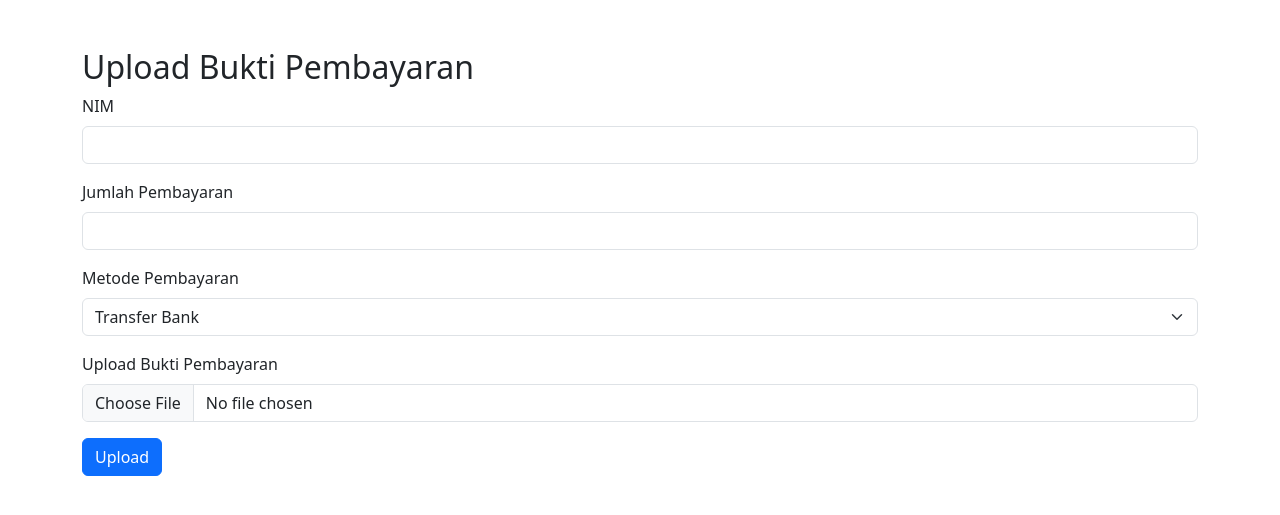
After one commit to ali-vian/asrama, a PHP site: page /asrama/app/warga/upload_pembayaran/upload_bukti_pembayaran.php in a window 1280 px wide. The commit adds this page. Shown: the top 515 px of the page. Run offline with PHP 8.4, Linux system fonts and the light colour scheme.

Commit message:
memperbaiki tampilan change_pengurus dan membuat file upload pembayaran

```diff
--- /dev/null
+++ b/app/warga/upload_pembayaran/koneksi.php
@@ -0,0 +1,12 @@
+<?php
+$host = 'localhost';
+$user = 'root';
+$password = '';
+$dbname = 'asrama';
+
+$conn = new mysqli($host, $user, $password, $dbname);
+
+if ($conn->connect_error) {
+    die("Koneksi gagal: " . $conn->connect_error);
+}
+?>
--- /dev/null
+++ b/app/warga/upload_pembayaran/upload_bukti_pembayaran.php
@@ -0,0 +1,78 @@
+<?php
+include('koneksi.php'); // Hubungkan ke database
+
+// Jika form di-submit
+if ($_SERVER['REQUEST_METHOD'] === 'POST') {
+    $nim = $_POST['nim'];
+    $tanggal_upload = date("Y-m-d H:i:s");
+    $jumlah_bayar = $_POST['jumlah_bayar'];
+    $metode_pembayaran = $_POST['metode_pembayaran'];
+    $status_verifikasi = "Menunggu"; // Status default
+    $catatan_admin = ""; // Default kosong
+
+    // Proses upload file
+    $target_dir = "uploads/";
+    $target_file = $target_dir . basename($_FILES["gambar"]["name"]);
+    $upload_ok = 1;
+
+    // Periksa apakah file adalah gambar
+    $check = getimagesize($_FILES["gambar"]["tmp_name"]);
+    if ($check !== false) {
+        $upload_ok = 1;
+    } else {
+        echo "File yang diunggah bukan gambar.";
+        $upload_ok = 0;
+    }
+
+    // Upload file jika valid
+    if ($upload_ok && move_uploaded_file($_FILES["gambar"]["tmp_name"], $target_file)) {
+        // Masukkan data ke tabel `bukti_pembayaran`
+        $sql_insert = "INSERT INTO bukti_pembayaran (nim, tanggal_upload, jumlah_bayar, metode_pembayaran, status_verifikasi, gambar, catatan_admin)
+                       VALUES ('$nim', '$tanggal_upload', '$jumlah_bayar', '$metode_pembayaran', '$status_verifikasi', '" . basename($_FILES["gambar"]["name"]) . "', '$catatan_admin')";
+
+        if ($conn->query($sql_insert) === TRUE) {
+            echo "<script>alert('Bukti pembayaran berhasil diunggah.'); window.location.href = 'status_pembayaran.php?nim=$nim';</script>";
+        } else {
+            echo "Gagal mengunggah bukti pembayaran: " . $conn->error;
+        }
+    } else {
+        echo "Maaf, terjadi kesalahan saat mengunggah file.";
+    }
+}
+?>
+
+<!DOCTYPE html>
+<html>
+<head>
+    <title>Upload Bukti Pembayaran</title>
+    <link href="https://cdn.jsdelivr.net/npm/bootstrap@5.3.3/dist/css/bootstrap.min.css" rel="stylesheet" integrity="sha384-QWTKZyjpPEjISv5WaRU9OFeRpok6YctnYmDr5pNlyT2bRjXh0JMhjY6hW+ALEwIH" crossorigin="anonymous">
+</head>
+<body>
+    <div class="container mt-5">
+        <h2>Upload Bukti Pembayaran</h2>
+        <form action="" method="post" enctype="multipart/form-data">
+            <div class="mb-3">
+                <label for="nim" class="form-label">NIM</label>
+                <input type="text" class="form-control" name="nim" id="nim" required>
+            </div>
+            <div class="mb-3">
+                <label for="jumlah_bayar" class="form-label">Jumlah Pembayaran</label>
+                <input type="number" class="form-control" name="jumlah_bayar" id="jumlah_bayar" required>
+            </div>
+            <div class="mb-3">
+                <label for="metode_pembayaran" class="form-label">Metode Pembayaran</label>
+                <select class="form-select" name="metode_pembayaran" id="metode_pembayaran" required>
+                    <option value="Transfer Bank">Transfer Bank</option>
+                    <option value="Cash">Cash</option>
+                    <option value="E-Wallet">E-Wallet</option>
+                </select>
+            </div>
+            <div class="mb-3">
+                <label for="gambar" class="form-label">Upload Bukti Pembayaran</label>
+                <input type="file" class="form-control" name="gambar" id="gambar" required>
+            </div>
+            <button type="submit" class="btn btn-primary">Upload</button>
+        </form>
+    </div>
+</body>
+</html>
```
Also changed, not shown: app/ketua/change_pengurus/penghuni.php (+9 -5 lines), app/pengurus/validation_payment/koneksi.php (added, +12 -0 lines), app/pengurus/validation_payment/validation.php (added, +82 -0 lines).
